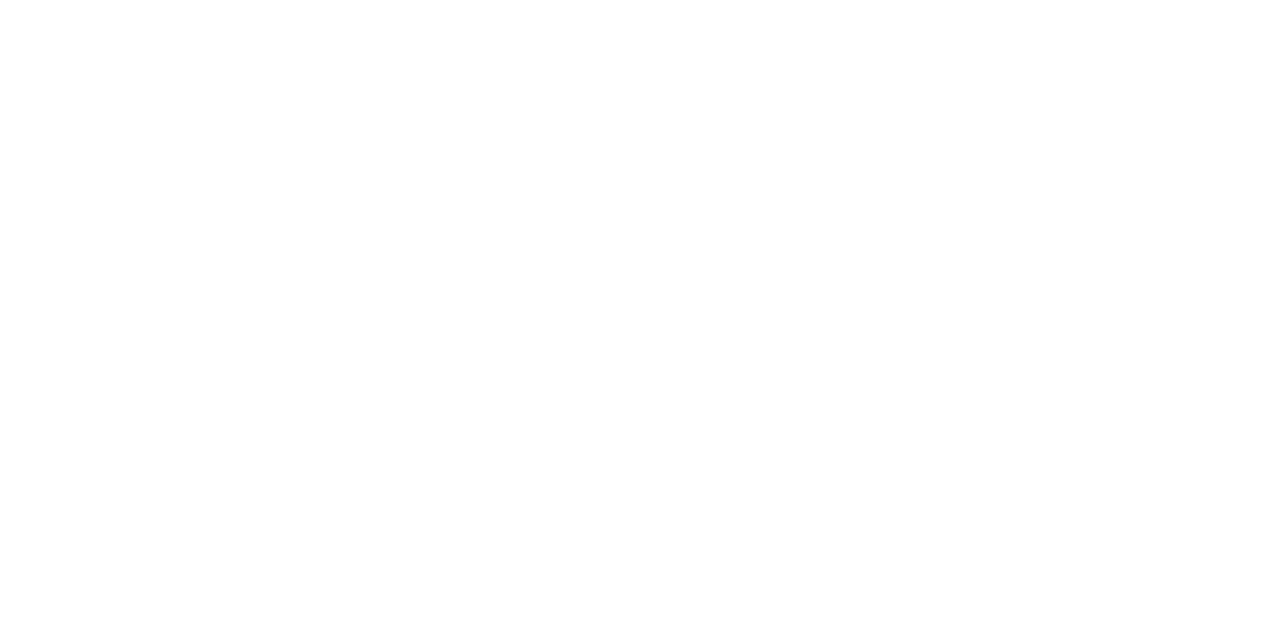
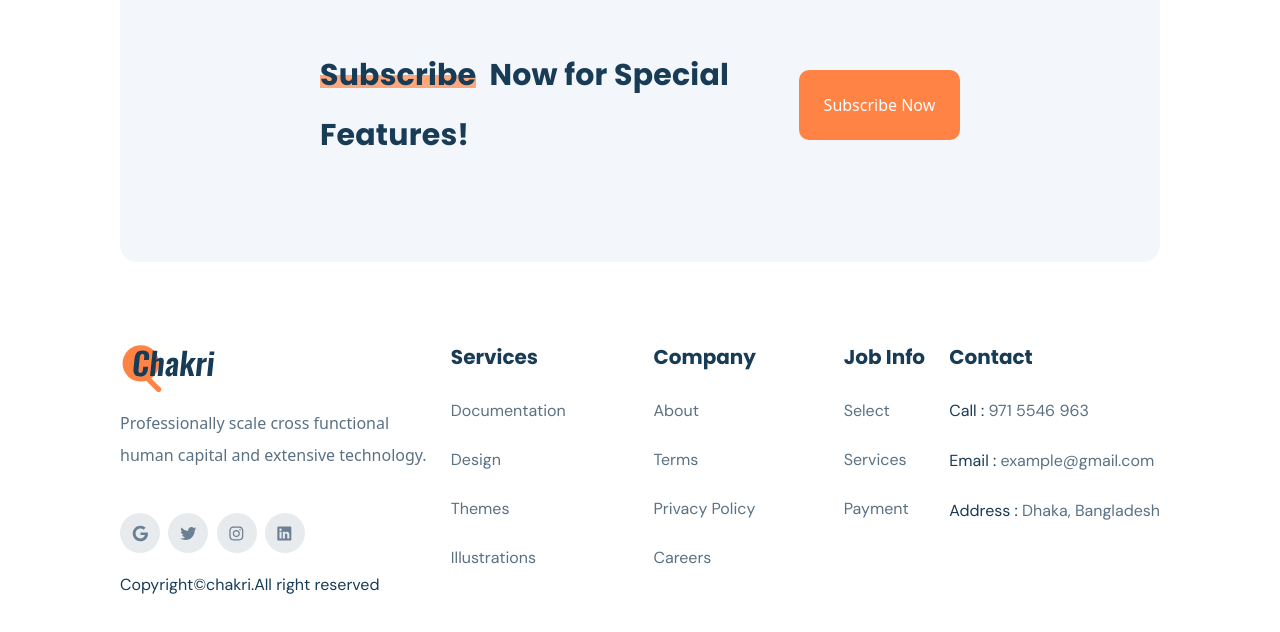
Before and after one commit to GitHubOshin/Chakri, a React (Create React App) app: page / in a window 1280 px wide. Shown: the part 4491-5123 px from the top of the page. Before the commit the page ends 4321 px from the top, so only its background shows below. Built offline with nearby package versions, Linux system fonts and the light colour scheme.

Commit message:
Update LastPage

```diff
--- a/src/pages/LastPage.js
+++ b/src/pages/LastPage.js
@@ -1,5 +1,94 @@
+import { Links } from '../components/MiniItems'
+import { FooterTitle, FooterContent } from '../components/Texts'
+import {
+  services,
+  company,
+  jobInfo,
+  contact,
+  socialMediaIcons
+} from '../data/FooterItems'
+
 function LastPage() {
-  return <div className=""></div>
+  return (
+    <section className="w-full min-h-[752.15px] max-h-[1555.03px] mobile:mt-20 laptop:mt-[160px] flex items-center justify-center screen1280:px-[120px] mobile:px-[10px]">
+      <div className="w-full max-w-[1420px] flex flex-col mobile:max-w-[554px] screen1280:max-w-[1280px] laptop:max-w-[1420px]  mobile:gap-20 laptop:gap-[120px] ">
+        <div className="bg-bgSubscribe rounded-[16.84px] mobile:max-w-[554px] screen1280:max-w-full  min-h-[314px] max-h-[350px] laptop:h-[350px] flex items-center mobile:flex-col mobile:justify-center screen1280:justify-between screen1280:flex-row screen1280:px-[200px] mobile:gap-[27.97px] screen1280:gap-0 mobile:px-[35px]">
+          <h1 className="text-darkBlue mobile:text-center screen1280:text-left font-poppins font-bold leading-[60px] tracking-[0.2px] mobile:text-[30px] laptop:text-[40px] max-w-[541.07px]">
+            <div className="relative z-10 inline">
+              Subscribe
+              <div className="absolute z-[-1] bottom-2 bg-apricot w-full mobile:h-[12.74px] laptop:h-[20px]"></div>
+            </div>
+            &nbsp; Now for Special Features!
+          </h1>
+          <button className="bg-orange w-[190px] h-[70px] rounded-[10px]">
+            <span className="text-white">Subscribe Now</span>
+          </button>
+        </div>
+        <footer className="  min-h-[281.72px] max-h-[1166.51px] flex mobile:flex-col screen1280:flex-row justify-between mobile:mx-3 screen1280:mx-0">
+          <div className="flex flex-col">
+            <img
+              alt="Chakri logo"
+              src="images/logos/chakri-logo.svg"
+              className="mobile:w-[97px] mobile:h-[50.15px] mb-[15px]"
+            />
+            <span className="text-grey001 text-[16px] leading-[32px] mobile:mb-[30px] screen1280:mb-[42px]">
+              Professionally scale cross functional
+              <br />
+              human capital and extensive technology.
+            </span>
+            <div className="mobile:hidden screen1280:block">
+              <div className="mb-4 flex max-w-[185px] justify-between">
+                {socialMediaIcons.map((icon) => {
+                  return (
+                    <div className="w-[40px] h-[40px] rounded-full bg-grey006 flex items-center justify-center">
+                      <img alt={icon.iconName} src={icon.icon} />
+                    </div>
+                  )
+                })}
+              </div>
+              <span className="text-darkBlue text-base font-dmSans leading-[32px]">
+                Copyright©chakri.All right reserved
+              </span>
+            </div>
+          </div>
+          <div className="flex mobile:flex-col screen1280:flex-row mobile:gap-[23.67px] screen1280:gap-[87.75px]">
+            <Links array={services} title="Services" />
+            <Links array={company} title="Company" />
+            <Links array={jobInfo} title="Job Info" />
+          </div>
+          <div className="flex flex-col gap-[26px] mobile:mt-[26.91px] screen1280:mt-0">
+            <FooterTitle title="Contact" />
+            <ul className="flex flex-col gap-[25px]">
+              {contact.map((item) => {
+                return (
+                  <li>
+                    <span className="text-darkBlue font-dmSans">
+                      {item.type} :{' '}
+                    </span>
+                    <FooterContent content={item.contact} />
+                  </li>
+                )
+              })}
+            </ul>
+          </div>
+          <div className="mobile:block screen1280:hidden">
+            <div className="mt-[39px] mb-4 flex max-w-[185px] justify-between">
+              {socialMediaIcons.map((icon) => {
+                return (
+                  <div className="w-[40px] h-[40px] rounded-full bg-grey006 flex items-center justify-center">
+                    <img alt={icon.iconName} src={icon.icon} />
+                  </div>
+                )
+              })}
+            </div>
+            <span className="text-darkBlue text-base font-dmSans leading-[32px]">
+              Copyright©chakri.All right reserved
+            </span>
+          </div>
+        </footer>
+      </div>
+    </section>
+  )
 }
 
 export default LastPage
```
